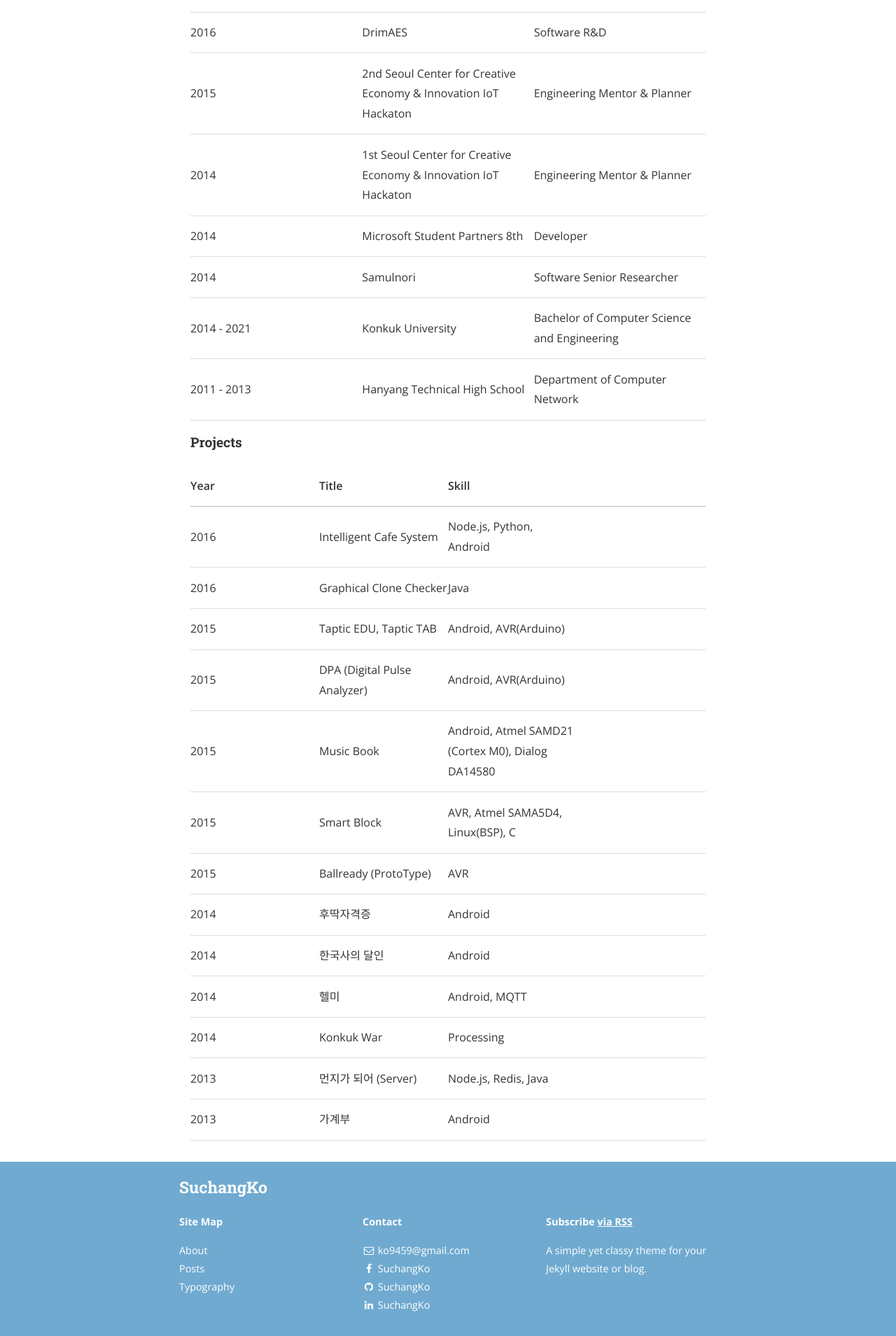
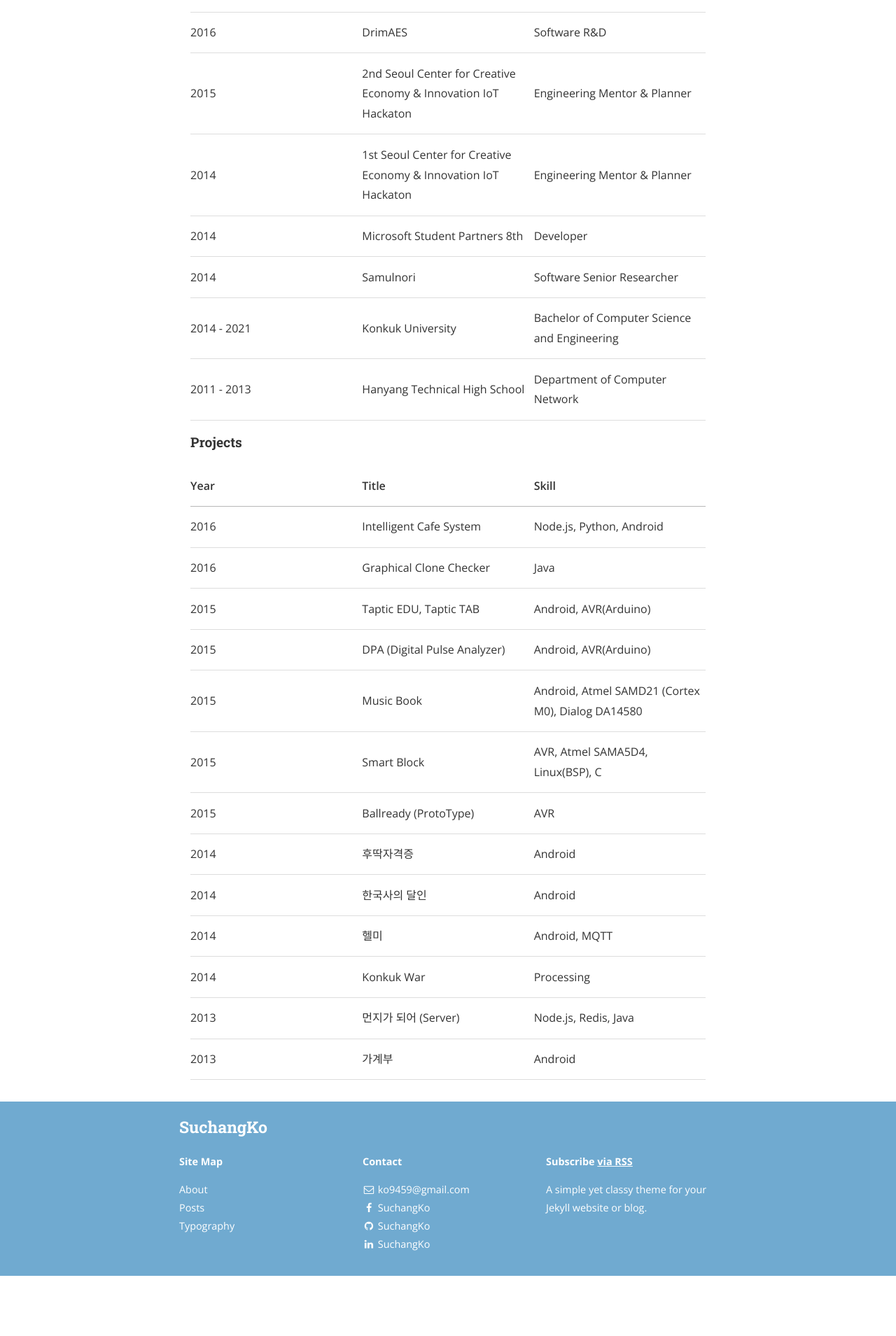
Before and after one commit to SuchangKo/suchangko.github.io, a Jekyll site: the page built from about.md, in a window 1280 px wide. Shown: the part 1586-3495 px from the top of the page at 70% size. Built offline with Jekyll 4.4.1, drawn with Linux system fonts in a browser that asks for light colours; nearby versions of some CDN libraries; a style sheet for code colours, icons or effects is not loaded; after the commit the page ends 3409 px from its top, so only the background shows below that.

Commit message:
Change Markdown

```diff
--- a/about.md
+++ b/about.md
@@ -56,8 +56,8 @@
 
 #### Projects
 
-| Year | Title | Skill |  |
-| :- | :--- | :--- | - |
+| Year | Title           | Skill |
+| :- | :--- | :--- |
 | 2016 | Intelligent Cafe System | Node.js, Python, Android |
 | 2016 | Graphical Clone Checker | Java |
 | 2015 | Taptic EDU, Taptic TAB | Android, AVR(Arduino) |
```
